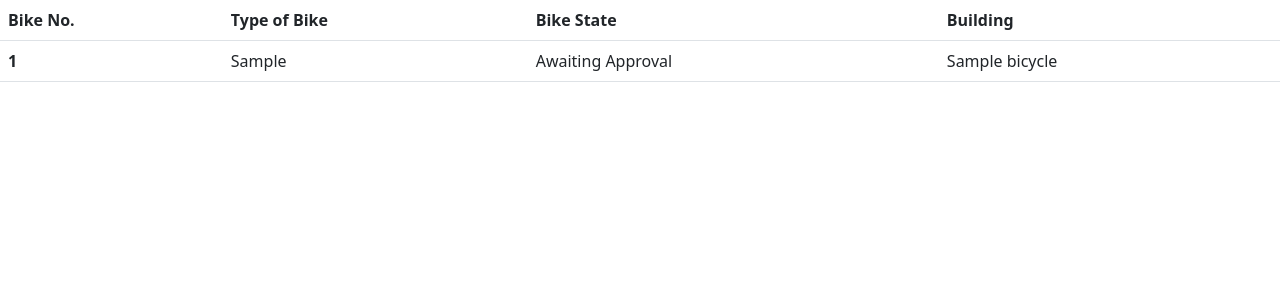
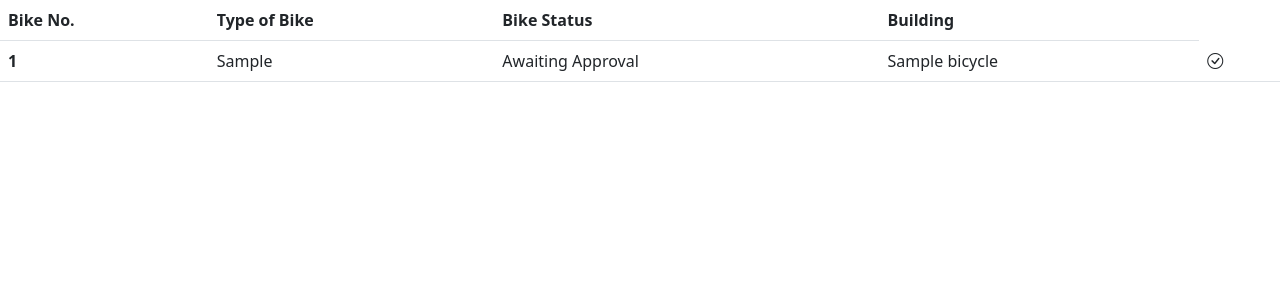
Before and after one commit to karank85/bike-rental-system, a Flask app: page /admin/bicycles/ in a window 1280 px wide. Shown: the part 56-356 px from the top of the page. Run offline with Flask 2, Linux system fonts and the light colour scheme; tables that the repository leaves empty hold one stand-in row (values such as "Sample post"); some libraries are stand-ins or nearby versions.

Commit message:
added bootstrap icons + admin_page now display buttons if approval needed

```diff
--- a/templates/admin.html
+++ b/templates/admin.html
@@ -6,7 +6,7 @@
       <tr>
         <th scope="col">Bike No.</th>
         <th scope="col">Type of Bike</th>
-        <th scope="col">Bike State</th>
+        <th scope="col">Bike Status</th>
         <th scope="col">Building</th>
       </tr>
     </thead>
@@ -17,6 +17,13 @@
                 <td>{{ bicycle['bike_types'] }}</td>
                 <td>{{ bicycle['bike_state'] }}</td>
                 <td>{{ bicycle['building_name'] }}</td>
+                <td>
+                    {% if bicycle['bike_state'] == 'Awaiting Approval' %}
+                      <i class="bi bi-check-circle"></i>
+                    {% elif bicycle['bike_state'] == 'Awaiting Return Approval' %}
+                      <i class="bi bi-bicycle"></i>
+                    {% endif %}
+                </td>
               </tr>
             </tbody>
         {% endfor %}
--- a/templates/base.html
+++ b/templates/base.html
@@ -4,6 +4,7 @@
     <meta charset="utf-8">
     <meta name="viewport" content="width=device-width, initial-scale=1">
     <title>Scandevistan Bike Rental System</title>
+    <link href="https://cdn.jsdelivr.net/npm/bootstrap-icons@1.3.0/font/bootstrap-icons.css" rel="stylesheet">
     <link href="https://cdn.jsdelivr.net/npm/bootstrap@5.2.3/dist/css/bootstrap.min.css" rel="stylesheet" integrity="sha384-rbsA2VBKQhggwzxH7pPCaAqO46MgnOM80zW1RWuH61DGLwZJEdK2Kadq2F9CUG65" crossorigin="anonymous">
   </head>
   <body>
```
